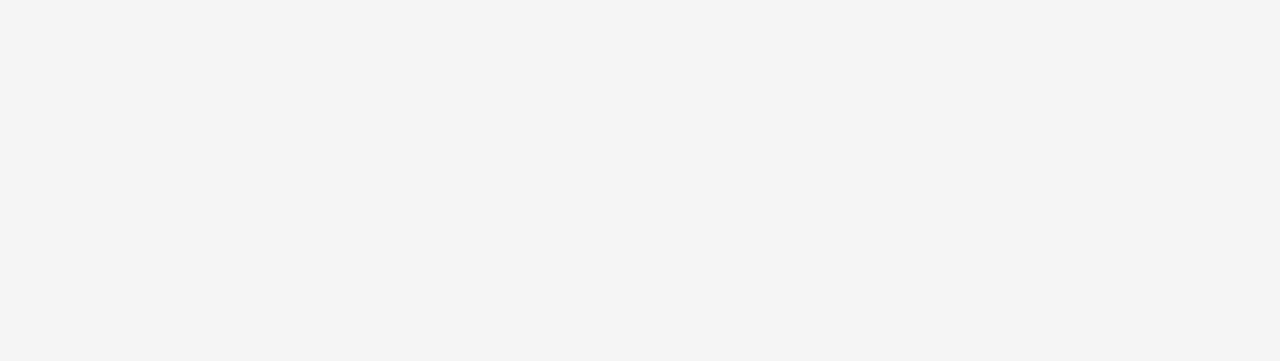
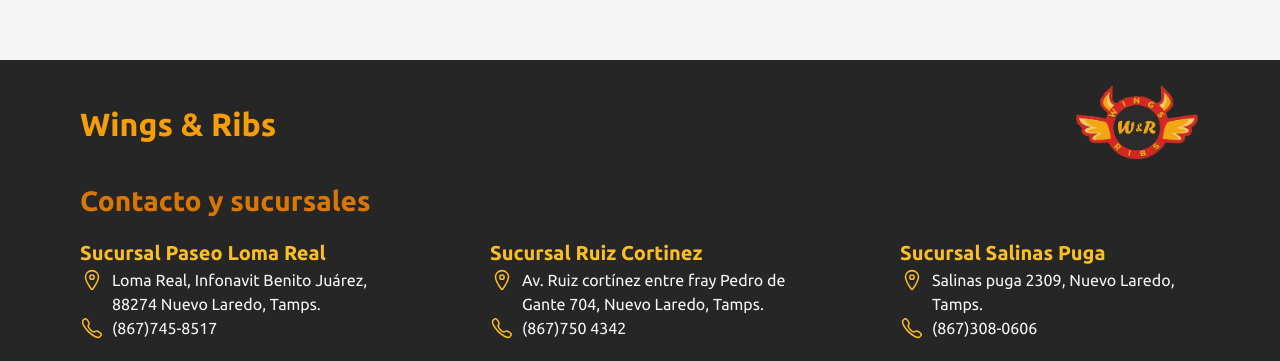
Before and after one commit to NSOrtiz/Wings-RibsFront, a React (Vite) app: page /home/menu in a window 1280 px wide. Shown: the part 5038-5399 px from the top of the page. Before the commit the page ends 5070 px from the top, so only its background shows below. Built offline with nearby package versions, Linux system fonts and the light colour scheme; the HTML template or start-up script is replaced by a standard one.

Commit message:
added footer

```diff
--- /dev/null
+++ b/src/components/Footer.jsx
@@ -0,0 +1,21 @@
+import Subsidiary from './Subsidiary';
+import React from 'react';
+
+export default function Footer() {
+  return (
+    <footer className=" w-full h-fit flex flex-col bg-neutral-800 justify-center px-[16px] md:px-[56px] lg:px-[80px] py-[24px] gap-[16px]">
+      <div className="w-full h-fit flex flex-row justify-between items-center">
+        <h1 id="ubuntu-bold" className="text-amber-500 text-[32px]">
+          Wings & Ribs
+        </h1>
+        <img src="/images/W&R2.png" alt="logo" className="w-[125px] h-[80px]" />
+      </div>
+      <h2 id="ubuntu-bold" className="text-amber-600 text-[28px]">
+        Contacto y sucursales
+      </h2>
+      <div>
+        <Subsidiary />
+      </div>
+    </footer>
+  );
+}
--- /dev/null
+++ b/src/components/Subsidiary.jsx
@@ -0,0 +1,60 @@
+import React from 'react';
+export default function Subsidiary() {
+  const dataSubsidiary = [
+    {
+      name: 'Sucursal Paseo Loma Real',
+      address: 'Loma Real, Infonavit Benito Juárez, 88274 Nuevo Laredo, Tamps.',
+      phone: '(867)745-8517',
+    },
+    {
+      name: 'Sucursal Ruiz Cortinez',
+      address:
+        'Av. Ruiz cortínez entre fray Pedro de Gante 704, Nuevo Laredo, Tamps.',
+      phone: '(867)750 4342',
+    },
+    {
+      name: 'Sucursal Salinas Puga',
+      address: 'Salinas puga 2309, Nuevo Laredo, Tamps.',
+      phone: '(867)308-0606',
+    },
+  ];
+  return (
+    <div className="w-full flex flex-col justify-center items-center md:flex-row gap-[24px] lg:justify-between ">
+      {dataSubsidiary.map((element) => {
+        return (
+          <div className="w-[300px] lg:w-[400 px] " key={element.text}>
+            <p id="ubuntu-bold" className="text-amber-400 text-[20px] ">
+              {element.name}
+            </p>
+            <span className="flex flex-row justify-start gap-[8px]">
+              <img
+                className="w-[24px] h-[24px]"
+                src="/icons/location-outline.svg"
+                alt=""
+              />
+              <p
+                id="ubuntu-regular"
+                className="text-neutral-100 text-[14px] lg:text-[16px]"
+              >
+                {element.address}
+              </p>
+            </span>
+            <span className="flex flex-row justify-start gap-[8px]">
+              <img
+                className="w-[24px] h-[24px]"
+                src="/icons/call-outline.svg"
+                alt=""
+              />
+              <p
+                id="ubuntu-regular"
+                className="text-neutral-100 text-[14px] lg:text-[16px]"
+              >
+                {element.phone}
+              </p>
+            </span>
+          </div>
+        );
+      })}
+    </div>
+  );
+}
--- a/src/pages/Menusucursal.jsx
+++ b/src/pages/Menusucursal.jsx
@@ -3,6 +3,7 @@
 import Categories from '../components/Categories';
 import Food from '../components/FoodData';
 import Cart from '../components/ShoppingCart';
+import Footer from '../components/Footer';
 
 export default function Menu1() {
   return (
@@ -30,6 +31,7 @@
           <aside className="flex"></aside>
         </section>
       </section>
+      <Footer />
     </main>
   );
 }
```
Also changed, not shown: public/icons/call-outline.svg (added), public/icons/location-outline.svg (added).
